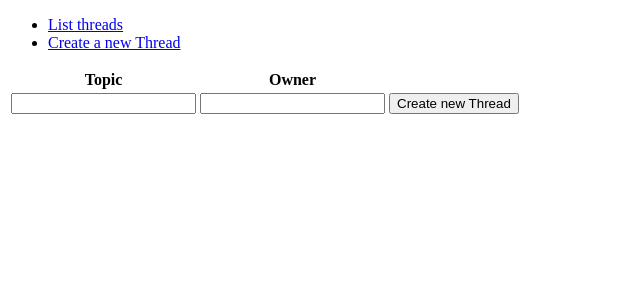
After one commit to Mirex97/Pelifoorumi, a Flask app: page /threads/new/ in a window 1280 px wide. The commit adds this page. Shown: the top 300 px of the page, without its empty margins (0-640 px from the left). Run offline with Flask 2, Linux system fonts and the light colour scheme.

Commit message:
Overhaul

```diff
--- a/application/__init__.py
+++ b/application/__init__.py
@@ -7,7 +7,7 @@ from flask_sqlalchemy import SQLAlchemy
 # Käytetään tasks.db-nimistä SQLite-tietokantaa. Kolme vinoviivaa
 # kertoo, tiedosto sijaitsee tämän sovelluksen tiedostojen kanssa
 # samassa paikassa
-app.config["SQLALCHEMY_DATABASE_URI"] = "sqlite:///tasks.db"
+app.config["SQLALCHEMY_DATABASE_URI"] = "sqlite:///forum.db"
 # Pyydetään SQLAlchemyä tulostamaan kaikki SQL-kyselyt
 app.config["SQLALCHEMY_ECHO"] = True
 
@@ -17,8 +17,8 @@ db = SQLAlchemy(app)
 # Luetaan kansiosta application tiedoston views sisältö
 from application import views
 
-from application.tasks import models
-from application.tasks import views
+from application.threads import models
+from application.threads import views
 
 # Luodaan lopulta tarvittavat tietokantataulut
 db.create_all()
--- a/application/templates/layout.html
+++ b/application/templates/layout.html
@@ -7,8 +7,8 @@
 
     <body>
       <ul>
-	<li><a href="{{ url_for('tasks_index') }}">List tasks</a></li>
-	<li><a href="{{ url_for('tasks_form') }}">Add a task</a></li>
+	<li><a href="{{ url_for('threads_index') }}">List threads</a></li>
+	<li><a href="{{ url_for('threads_form') }}">Create a new Thread</a></li>
       </ul>
 
       {% block body %}
--- /dev/null
+++ b/application/templates/threads/new.html
@@ -0,0 +1,17 @@
+{% extends "layout.html" %}
+
+{% block body %}
+<form method="POST" action="{{ url_for('threads_create') }}">
+<table>
+  <tr>
+	<th>Topic</th>
+	<th>Owner</th>
+  </tr>
+  <tr>
+  	<td><input type="text" name="name"/></td>
+  	<td><input type="text" name="owner"/></td>
+  	<td><input type="submit" value="Create new Thread"/></td>
+  </tr>
+  </table>
+</form>
+{% endblock %}
--- /dev/null
+++ b/application/threads/views.py
@@ -0,0 +1,26 @@
+from flask import render_template, request, redirect, url_for
+
+from application import app, db
+from application.threads.models import Thread
+
+@app.route("/threads", methods=["GET"])
+def threads_index():
+    return render_template("threads/list.html", threads = Thread.query.all())
+
+@app.route("/threads/new/")
+def threads_form():
+    return render_template("threads/new.html")
+
+@app.route("/threads/<thread_id>/", methods=["POST"])
+def show_thread(thread_id):
+    return render_template("threads/thread.html", thread = Thread.query.get(thread_id))
+
+
+@app.route("/threads/", methods=["POST"])
+def threads_create():
+    t = Thread(request.form.get("name"), request.form.get("owner"))
+
+    db.session().add(t)
+    db.session().commit()
+
+    return redirect(url_for("threads_index"))
```
Also changed, not shown: application/tasks/models.py (deleted, +0 -14 lines), application/tasks/views.py (deleted, +0 -30 lines), application/templates/tasks/list.html (deleted, +0 -22 lines), application/templates/tasks/new.html (deleted, +0 -8 lines), application/templates/threads/list.html (added, +22 -0 lines), application/templates/threads/thread.html (added, +10 -0 lines), application/threads/models.py (added, +19 -0 lines), application/forum.db (added), application/threads/__init__.py (added).
